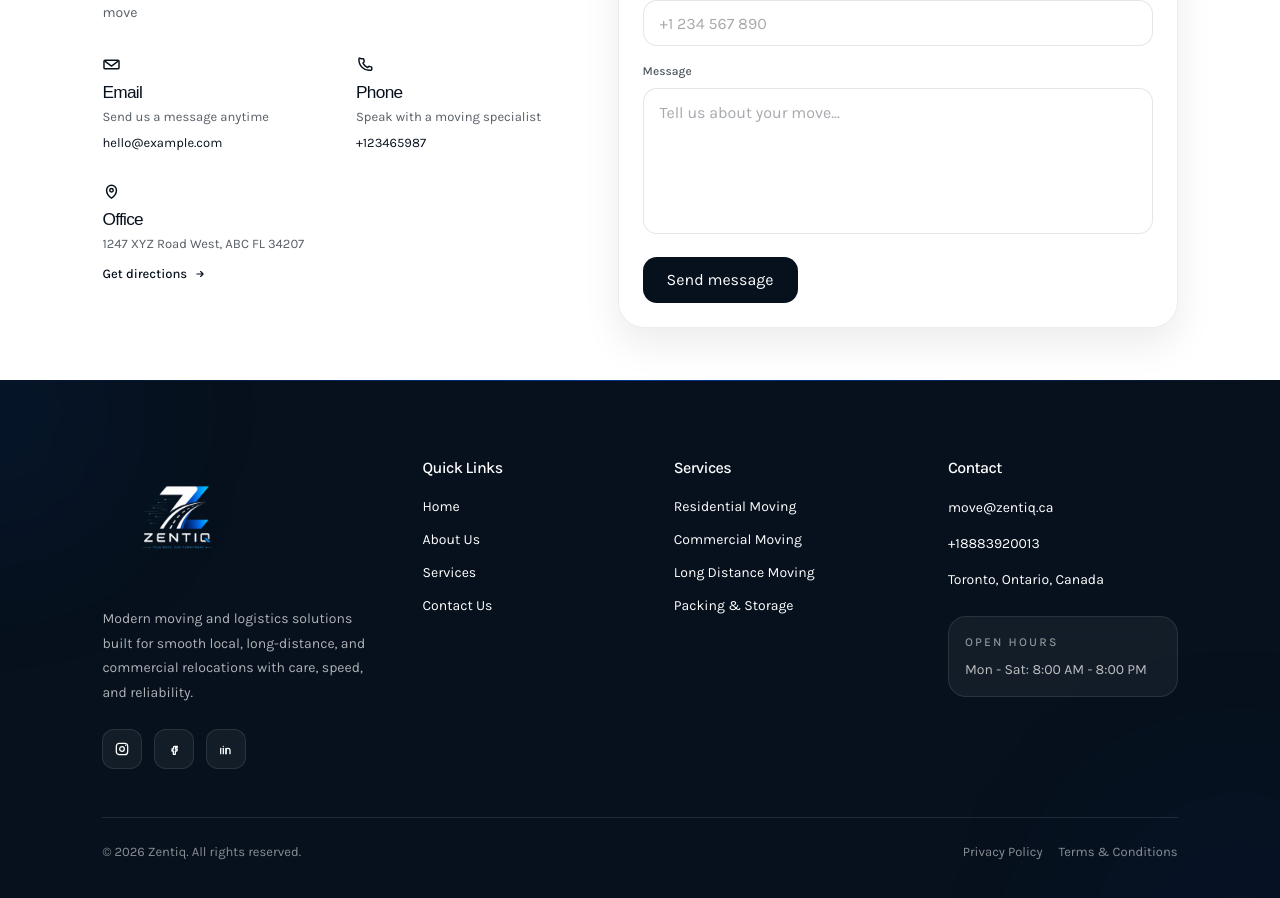
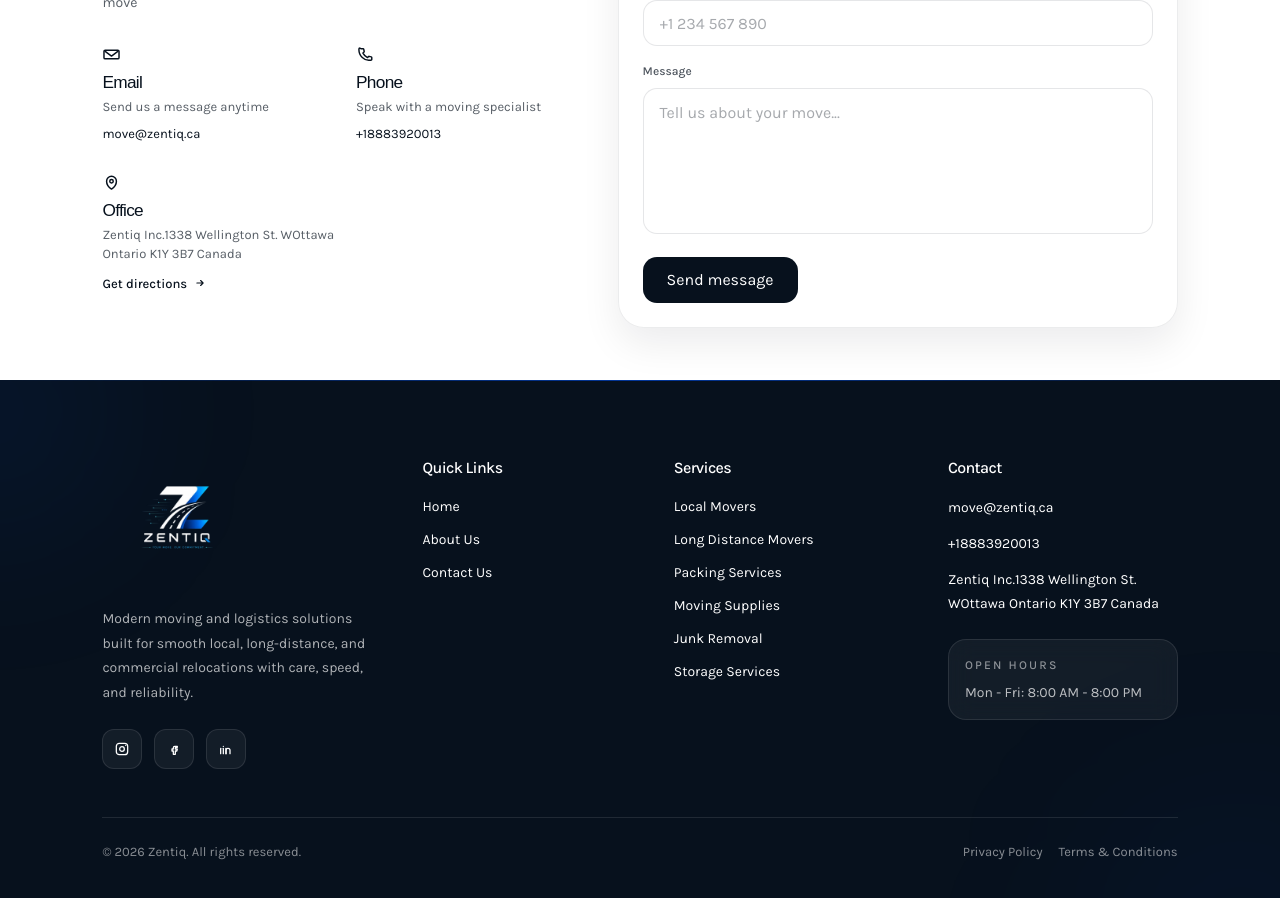
Before and after one commit to godigigo/Zentiq, a Next.js app in the folder client/: page / in a window 1280 px wide. Shown: the part 4200-5098 px from the top of the page. Built offline with nearby package versions, Linux system fonts and the light colour scheme; a web font is replaced by a local one.

Commit message:
Final Changes

```diff
--- a/client/src/app/contact/page.jsx
+++ b/client/src/app/contact/page.jsx
@@ -11,17 +11,17 @@ gsap.registerPlugin(ScrollTrigger);
 const contactItems = [
   {
     label: "Phone",
-    value: "+1 (234) 659-9870",
-    href: "tel:+12346599870",
+    value: "+18883920013",
+    href: "tel:+18883920013",
   },
   {
     label: "Email",
-    value: "info@zentiq.ca",
-    href: "mailto:hello@zentiq.com",
+    value: "move@zentiq.ca",
+    href: "mailto:move@zentiq.com",
   },
   {
     label: "Address",
-    value: "Toronto, Ontario, Canada",
+    value: "Zentiq Inc. 1338 Wellington St. WOttawa Ontario K1Y 3B7 Canada",
     href: "/contact",
   },
 ];
--- a/client/src/components/Footer.jsx
+++ b/client/src/components/Footer.jsx
@@ -6,21 +6,22 @@ import Image from "next/image";
 const quickLinks = [
   { label: "Home", href: "/" },
   { label: "About Us", href: "/about" },
-  { label: "Services", href: "/services" },
   { label: "Contact Us", href: "/contact" },
 ];
 
 const serviceLinks = [
-  { label: "Residential Moving", href: "/services/residential-moving" },
-  { label: "Commercial Moving", href: "/services/commercial-moving" },
-  { label: "Long Distance Moving", href: "/services/long-distance-moving" },
-  { label: "Packing & Storage", href: "/services/packing-storage" },
+  { label: "Local Movers", href: "/services/local-movers" },
+  { label: "Long Distance Movers", href: "/services/long-distance-movers" },
+  { label: "Packing Services", href: "/services/packing-services" },
+  { label: "Moving Supplies", href: "/services/moving-supplies" },
+  { label: "Junk Removal", href: "/services/junk-removal" },
+  { label: "Storage Services", href: "/services/storage-services" },
 ];
 
 const contactLinks = [
   { label: "move@zentiq.ca", href: "mailto:move@zentiq.ca" },
   { label: "+18883920013", href: "tel:+18883920013" },
-  { label: "Toronto, Ontario, Canada", href: "/contact" },
+  { label: "Zentiq Inc.1338 Wellington St. WOttawa Ontario K1Y 3B7 Canada", href: "/contact" },
 ];
 
 export default function Footer() {
@@ -183,7 +184,7 @@ export default function Footer() {
                 Open Hours
               </p>
               <p className="mt-2 text-[14px] text-white/72">
-                Mon - Sat: 8:00 AM - 8:00 PM
+                Mon - Fri: 8:00 AM - 8:00 PM
               </p>
             </div>
           </div>
--- a/client/src/components/Navbar.jsx
+++ b/client/src/components/Navbar.jsx
@@ -244,7 +244,7 @@ export default function Navbar() {
               className="flex items-center gap-1"
             >
               <Link
-                href="https://instagram.com"
+                href="https://www.instagram.com/zentiq.ca"
                 target="_blank"
                 rel="noopener noreferrer"
                 aria-label="Instagram"
@@ -284,11 +284,53 @@ export default function Navbar() {
           </div>
         </div>
 
+        {/* ── Mobile Social + Hamburger ── */}
+        <div className="flex items-center gap-2 lg:hidden">
+          <div className="flex items-center gap-1">
+            <Link
+              href="https://www.instagram.com/zentiq.ca"
+              target="_blank"
+              rel="noopener noreferrer"
+              aria-label="Instagram"
+              className="inline-flex h-[36px] w-[36px] items-center justify-center rounded-[10px] text-white/68 transition-all duration-200 hover:bg-white/6 hover:text-white"
+            >
+              <svg
+                viewBox="0 0 24 24"
+                className="h-[15px] w-[15px]"
+                fill="none"
+                stroke="currentColor"
+                strokeWidth="1.9"
+                strokeLinecap="round"
+                strokeLinejoin="round"
+              >
+                <rect x="3" y="3" width="18" height="18" rx="5" ry="5" />
+                <path d="M16.5 7.5h.01" />
+                <circle cx="12" cy="12" r="4" />
+              </svg>
+            </Link>
+
+            <Link
+              href="https://facebook.com"
+              target="_blank"
+              rel="noopener noreferrer"
+              aria-label="Facebook"
+              className="inline-flex h-[36px] w-[36px] items-center justify-center rounded-[10px] text-white/68 transition-all duration-200 hover:bg-white/6 hover:text-white"
+            >
+              <svg
+                viewBox="0 0 24 24"
+                className="h-[15px] w-[15px]"
+                fill="currentColor"
+              >
+                <path d="M13.5 21v-7h2.3l.4-2.7h-2.7V9.6c0-.8.2-1.3 1.4-1.3H16V5.9c-.2 0-.9-.1-1.8-.1-1.8 0-3.1 1.1-3.1 3.2v2.3H9v2.7h2.3v7h2.2Z" />
+              </svg>
+            </Link>
+          </div>
+
           {/* ── Mobile Hamburger ── */}
           <button
             type="button"
             onClick={() => setMobileOpen((prev) => !prev)}
-          className="inline-flex h-[40px] w-[40px] items-center justify-center rounded-[12px] border border-white/12 bg-white/5 text-white transition-all duration-200 hover:bg-white/10 lg:hidden"
+            className="inline-flex h-[40px] w-[40px] items-center justify-center rounded-[12px] border border-white/12 bg-white/5 text-white transition-all duration-200 hover:bg-white/10"
             aria-label="Toggle navigation menu"
             aria-expanded={mobileOpen}
           >
@@ -314,6 +356,7 @@ export default function Navbar() {
               )}
             </svg>
           </button>
+        </div>
       </nav>
 
       {/* ── Mobile Panel ── */}
@@ -361,42 +404,6 @@ export default function Navbar() {
           >
             Contact Us
           </Link>
-
-          <div className="mt-3 flex items-center gap-1 px-1">
-            <Link
-              href="https://instagram.com"
-              target="_blank"
-              rel="noopener noreferrer"
-              aria-label="Instagram"
-              className="inline-flex h-[38px] w-[38px] items-center justify-center rounded-[10px] text-white/68 transition-all duration-200 hover:bg-white/6 hover:text-white"
-            >
-              <svg
-                viewBox="0 0 24 24"
-                className="h-[15px] w-[15px]"
-                fill="none"
-                stroke="currentColor"
-                strokeWidth="1.9"
-                strokeLinecap="round"
-                strokeLinejoin="round"
-              >
-                <rect x="3" y="3" width="18" height="18" rx="5" ry="5" />
-                <path d="M16.5 7.5h.01" />
-                <circle cx="12" cy="12" r="4" />
-              </svg>
-            </Link>
-
-            <Link
-              href="https://facebook.com"
-              target="_blank"
-              rel="noopener noreferrer"
-              aria-label="Facebook"
-              className="inline-flex h-[38px] w-[38px] items-center justify-center rounded-[10px] text-white/68 transition-all duration-200 hover:bg-white/6 hover:text-white"
-            >
-              <svg viewBox="0 0 24 24" className="h-[15px] w-[15px]" fill="currentColor">
-                <path d="M13.5 21v-7h2.3l.4-2.7h-2.7V9.6c0-.8.2-1.3 1.4-1.3H16V5.9c-.2 0-.9-.1-1.8-.1-1.8 0-3.1 1.1-3.1 3.2v2.3H9v2.7h2.3v7h2.2Z" />
-              </svg>
-            </Link>
-          </div>
         </div>
       </div>
     </header>
--- a/client/src/components/home/Contact.jsx
+++ b/client/src/components/home/Contact.jsx
@@ -11,8 +11,8 @@ const CONTACT_ITEMS = {
   email: {
     title: "Email",
     text: "Send us a message anytime",
-    value: "hello@example.com",
-    href: "mailto:hello@example.com",
+    value: "move@zentiq.ca",
+    href: "mailto:move@zentiq.ca",
     icon: (
       <svg
         viewBox="0 0 24 24"
@@ -31,8 +31,8 @@ const CONTACT_ITEMS = {
   phone: {
     title: "Phone",
     text: "Speak with a moving specialist",
-    value: "+123465987",
-    href: "tel:+123465987",
+    value: "+18883920013",
+    href: "tel:+18883920013",
     icon: (
       <svg
         viewBox="0 0 24 24"
@@ -49,7 +49,7 @@ const CONTACT_ITEMS = {
   },
   office: {
     title: "Office",
-    text: "1247 XYZ Road West, ABC FL 34207",
+    text: "Zentiq Inc.1338 Wellington St. WOttawa Ontario K1Y 3B7 Canada",
     value: "Get directions",
     href: "#",
     icon: (
@@ -289,7 +289,7 @@ export default function ContactSection() {
                     <input
                       type="email"
                       name="email"
-                      placeholder="hello@example.com"
+                      placeholder="move@zentiq.ca"
                       className="h-[46px] w-full rounded-[14px] border border-[#07111d]/10 bg-white/80 px-4 text-[14px] text-[#07111d] outline-none transition-all duration-200 placeholder:text-[#07111d]/36 focus:border-[#07111d]/22 focus:bg-white focus:shadow-[0_0_0_4px_rgba(7,17,29,0.04)]"
                     />
                   </label>
```
Lines whose indentation alone changed are shown as unchanged.
